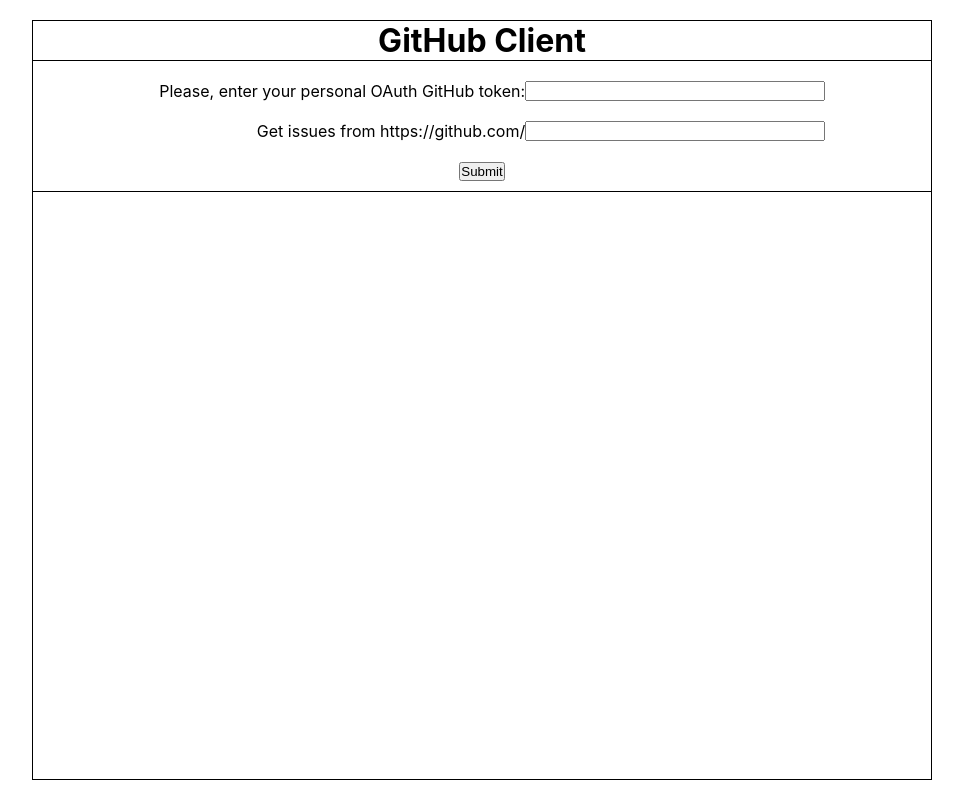
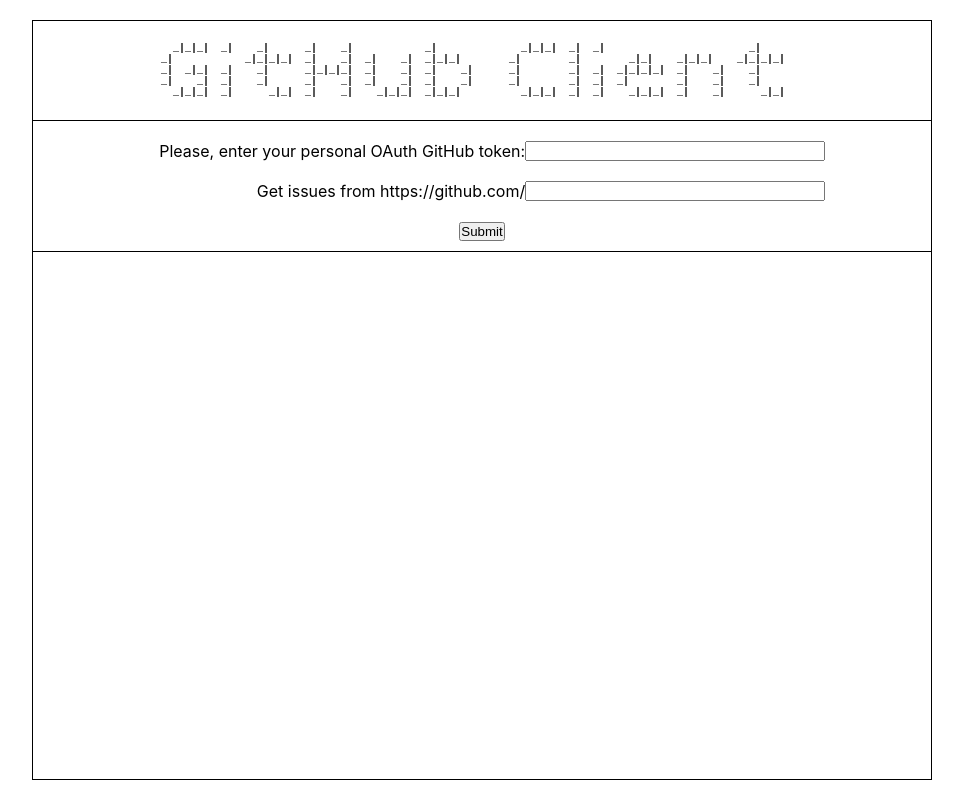
Before and after one commit to petartzar80/github-client, a React (Create React App) app: page / in a window 1280 px wide. Shown: the whole page, without its empty margins (158-1121 px from the left). Built offline with nearby package versions, Linux system fonts and the light colour scheme.

Commit message:
introduced ascii-art title, fixed minor bug in filtering comments

```diff
--- a/src/App.js
+++ b/src/App.js
@@ -6,6 +6,7 @@
 
 import './styles.css';
 
+import Title from './components/Title';
 import Repo from './components/Repo';
 
 const App = () => {
@@ -45,7 +46,8 @@
   return (
     <div className="container">
       <header className="header">
-        <h1>GitHub Client</h1>
+        {/* <h1>GitHub Client</h1> */}
+        <Title />
       </header>
 
       <div className="form-container">
--- a/src/components/IssueItem.js
+++ b/src/components/IssueItem.js
@@ -61,7 +61,7 @@
 
         {(comments.length > 0) &&
           <div className="comments-container">
-            {(comments.length === 1) &&
+            {(initialComments.length === 1) &&
               <div className="comments-title">
                 <h3>Comment:</h3>
               </div>
--- /dev/null
+++ b/src/components/Title.js
@@ -0,0 +1,16 @@
+import React from 'react';
+
+const Title = () => {
+  return <pre className="title">{`
+
+  _|_|_|  _|    _|      _|    _|            _|              _|_|_|  _|  _|                        _|
+_|            _|_|_|_|  _|    _|  _|    _|  _|_|_|        _|        _|        _|_|    _|_|_|    _|_|_|_|
+_|  _|_|  _|    _|      _|_|_|_|  _|    _|  _|    _|      _|        _|  _|  _|_|_|_|  _|    _|    _|
+_|    _|  _|    _|      _|    _|  _|    _|  _|    _|      _|        _|  _|  _|        _|    _|    _|
+  _|_|_|  _|      _|_|  _|    _|    _|_|_|  _|_|_|          _|_|_|  _|  _|    _|_|_|  _|    _|      _|_|
+
+
+`}</pre>
+};
+
+export default Title;
--- a/src/styles.css
+++ b/src/styles.css
@@ -31,6 +31,11 @@
   display: flex;
   align-items: center;
   justify-content: center;
+}
+
+.title {
+  font-size: 1rem;
+  font-weight: 900;
 }
 
 .form-container {
@@ -88,7 +93,7 @@
 }
 
 .issue-list-title {
-  margin-bottom: 3rem;
+  margin-bottom: 2rem;
 }
 
 .issue-title {
```
